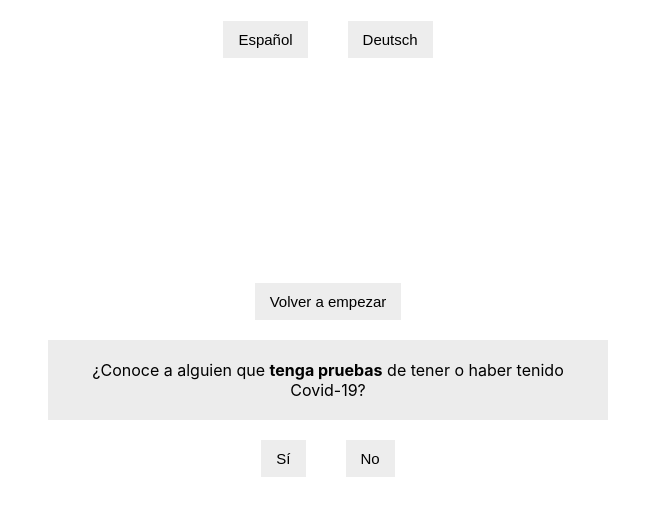
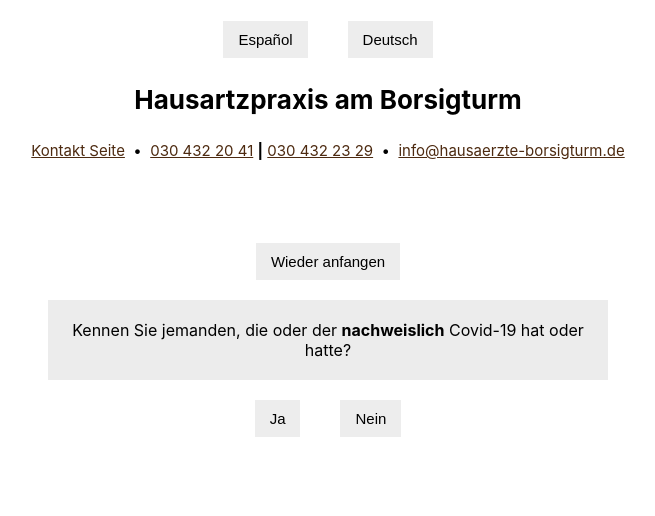
Before and after one commit to lfcj/dr-what-to-do, a React (Create React App) app: page / in a window 1280 px wide. Shown: the top 516 px of the page, without its empty margins (312-967 px from the left). Built offline with nearby package versions, Linux system fonts and the light colour scheme.

Commit message:
Include telefone number and links

```diff
--- a/src/App.css
+++ b/src/App.css
@@ -21,7 +21,7 @@
 
 .App-header {
   background-color: #ffffff;
-  height: 80px;
+  height: 40px;
   display: flex;
   flex-direction: column;
   font-size: calc(10px + 2vmin);
@@ -60,6 +60,14 @@
   transition: opacity 300ms ease;
 }
 
+.information {
+  font-size: 15px;
+}
+a {
+    text-decoration: /* OPTIMIZE:  */;
+    color: #4d2a10;
+}
+
 .btn-positive {
   background: 'green'
 }
--- a/src/App.js
+++ b/src/App.js
@@ -34,13 +34,13 @@ const sourceTexts = {
 class Question extends React.Component {
   constructor() {
     super()
-    const textSource = sourceTexts[languages.ES]
+    const textSource = sourceTexts[languages.DE]
     this.state = {
       currentKey: firstQuestionKey,
       currentQuestionLogic: decisionTreeLogic[firstQuestionKey],
       currentQuestion: textSource[firstQuestionKey],
       keysHistory: [],
-      currentLanguage: languages.ES
+      currentLanguage: languages.DE
     }
   }
 
@@ -161,6 +161,21 @@ class Question extends React.Component {
           <Button title="Español" onPress={() => this.chooseSpanish()}/>
           <Button title="Deutsch" onPress={() => this.chooseGerman()}/>
         </div>
+        <p><strong>Hausartzpraxis am Borsigturm</strong></p>
+        <div className="information">
+          <a href="http://www.borhani-harder-hausaerzte.de/hausarztpraxis-am-borsigturm---kontakt.html">
+          Kontakt Seite</a>
+          &nbsp; • &nbsp;
+          <a href="tel: 030 432 20 41">030 432 20 41</a>
+          &nbsp;
+          <strong>|</strong>
+          &nbsp;
+          <a href="tel: 030 432 23 29">030 432 23 29</a>
+          &nbsp; • &nbsp;
+          <a href="mailto: info@hausaerzte-borsigturm.de">
+            info@hausaerzte-borsigturm.de
+          </a>
+        </div>
         </header>
         <div className="Body">
           <div>
```
